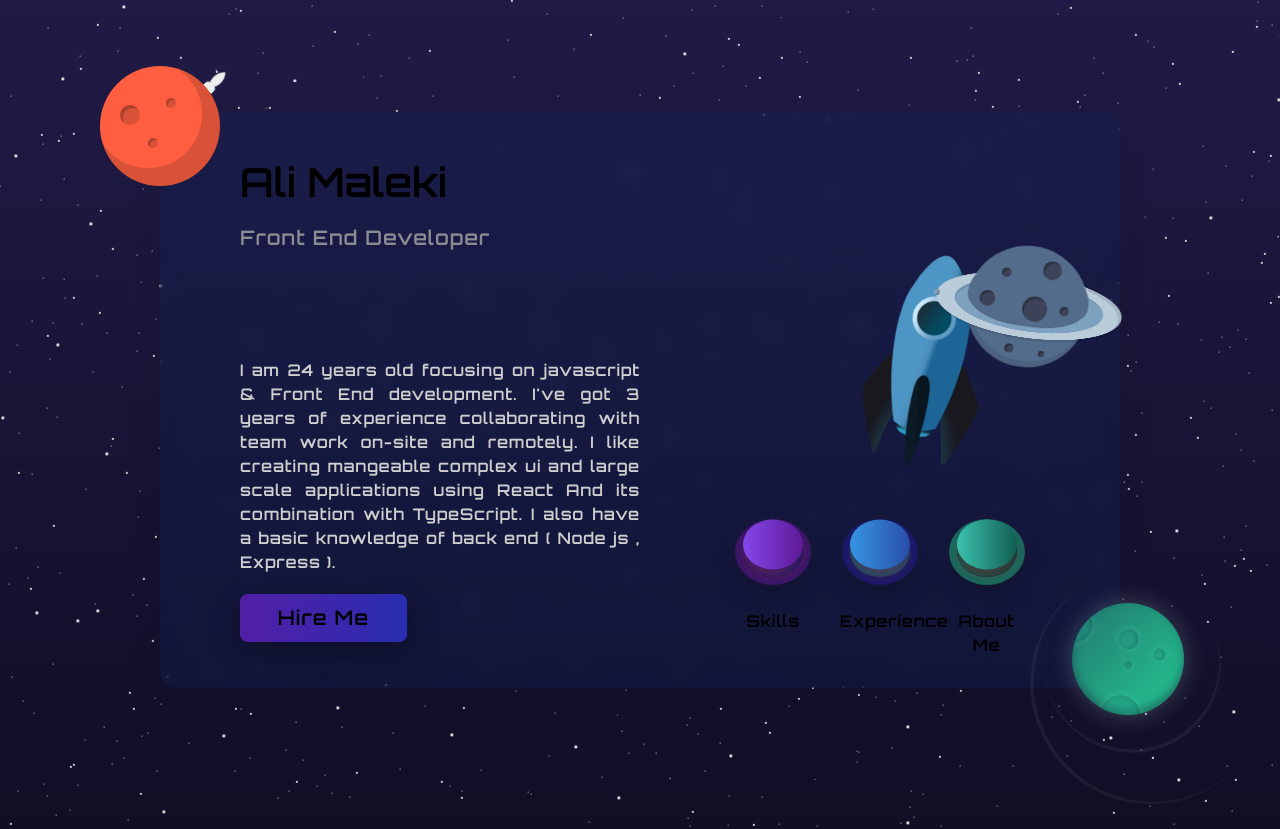
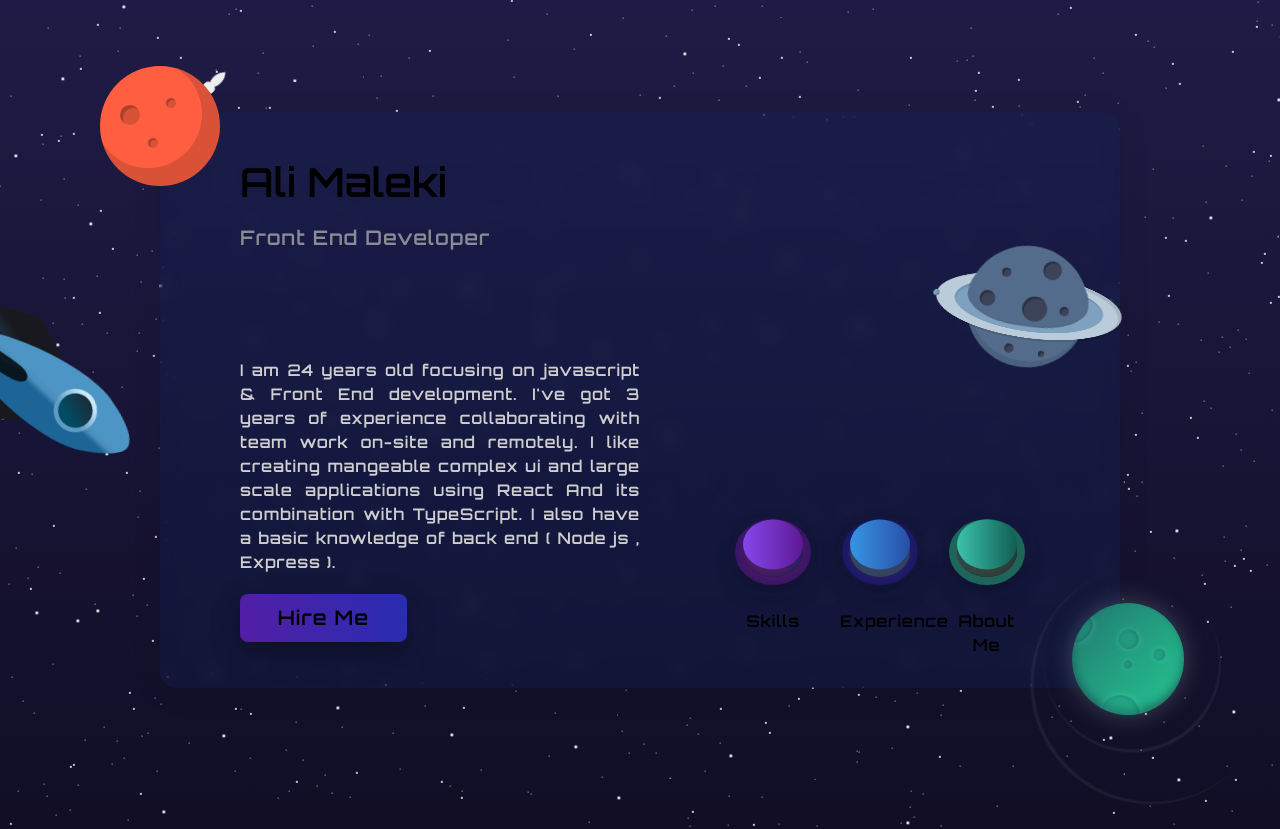
Before and after one commit to alimelllo/Portfolio, a Next.js app: page / in a window 1280 px wide. Shown: the top 829 px of the page. Built offline with nearby package versions, Linux system fonts and the light colour scheme.

Commit message:
rocket animation testing

```diff
--- a/src/pages/index.tsx
+++ b/src/pages/index.tsx
@@ -1,4 +1,4 @@
-import {RocketGreen as RocketGreen} from "@/Components/GeneralComponents/RocketGreen";
+import { RocketGreen as RocketGreen } from "@/Components/GeneralComponents/RocketGreen";
 
 export default function Home() {
 
@@ -34,6 +34,10 @@ export default function Home() {
           </div>
         </div>
 
+        <div className="absolute right-[25%] top-[20%]">
+          <RocketGreen />
+        </div>
+
         <div className='absolute font-[Orbit] z-[10] rounded-[5px] flex top-28 bottom-28 right-40 left-40 blure bg-gradient-to-tr from-[#02010874] to-[#12093074]'>
 
           <div className='flex flex-row w-full h-[100%] justify-between '>
@@ -54,9 +58,9 @@ export default function Home() {
             <div className='w-6/12 flex flex-col justify-center h-[100%] pt-10 items-center'>
 
               <div className='h-[70%] flex flex-row justify-around w-8/12 mx-auto'>
-                <div className="w-3/12 h-[90%]">
+                {/* <div className="w-3/12 h-[90%]">
                   <RocketGreen/>
-                </div>
+                </div> */}
 
               </div>
 
--- a/src/styles/globals.css
+++ b/src/styles/globals.css
@@ -1,7 +1,6 @@
 @tailwind base;
 @tailwind components;
 @tailwind utilities;
-
 
 @font-face {
   font-family: "Vazir";
@@ -32,10 +31,7 @@ body {
   margin: 0;
   -webkit-tap-highlight-color: transparent;
   background: linear-gradient(to bottom, #201b46 0%, #020107 100%);
-
-}
-
-
+}
 
 @media (prefers-color-scheme: dark) {
   html {
@@ -66,8 +62,6 @@ body {
 ::-webkit-scrollbar-thumb:hover {
   background: rgb(18, 57, 122);
 }
-
-
 
 .container {
   display: block;
@@ -1496,7 +1490,6 @@ body {
   animation: animShootingStar 10s linear infinite;
 }
 
-
 .shooting-stars-2 {
   z-index: 5;
   width: 5px;
@@ -1559,7 +1552,6 @@ body {
   width: 40%;
   height: 35%;
   overflow: hidden;
-
 }
 
 .space .mars {
@@ -1768,7 +1760,7 @@ body {
   0% {
     right: -10%;
     transform: scale(1.4, 1);
-    opacity: .3;
+    opacity: 0.3;
   }
   40% {
     right: 50%;
@@ -1836,11 +1828,6 @@ body {
     width: 14px;
   }
 }
-
-
-
-
-
 
 .planet_wraper {
   position: absolute;
@@ -1853,7 +1840,8 @@ body {
   border-radius: 50%;
 }
 .planet_shadow {
-  box-shadow: inset 0 -5px 10px rgba(22, 48, 64, 0.5), 0 0 1.5rem rgba(170, 194, 194, 0.3);
+  box-shadow: inset 0 -5px 10px rgba(22, 48, 64, 0.5),
+    0 0 1.5rem rgba(170, 194, 194, 0.3);
   background-image: linear-gradient(to top left, #24b88b 20%, #21776f);
 }
 .planet-green {
@@ -1864,12 +1852,14 @@ body {
   animation: rotate 15s linear infinite;
   overflow: hidden;
 }
-.planet_wraper::before, .planet_wraper::after {
-  content: '';
+.planet_wraper::before,
+.planet_wraper::after {
+  content: "";
   display: block;
   position: absolute;
   border-radius: 50%;
-  box-shadow: 0 0.1rem 0.1rem rgba(170, 194, 194, 0.1), inset 0 -0.1rem 0.1rem rgba(170, 194, 194, 0.1);
+  box-shadow: 0 0.1rem 0.1rem rgba(170, 194, 194, 0.1),
+    inset 0 -0.1rem 0.1rem rgba(170, 194, 194, 0.1);
   animation: rotate 5s linear infinite;
 }
 .planet_wraper::before {
@@ -1889,7 +1879,7 @@ body {
   position: relative;
   border-radius: 50%;
   background-color: #209b85;
-  box-shadow: inset 1px 1px 5px #163040, 0 0 7px #63eed2 ;
+  box-shadow: inset 1px 1px 5px #163040, 0 0 7px #63eed2;
   opacity: 0.3;
 }
 .crater:nth-of-type(1) {
@@ -1916,7 +1906,7 @@ body {
   width: 0.5rem;
   height: 0.5rem;
 }
-.crater:nth-of-type(5)  {
+.crater:nth-of-type(5) {
   top: 1.25rem;
   left: 3.5rem;
   width: 2rem;
@@ -1924,21 +1914,21 @@ body {
 }
 
 @keyframes rotate {
-  to { transform: rotate(360deg)}
-}
-
+  to {
+    transform: rotate(360deg);
+  }
+}
 
 .content {
   width: 300px;
   height: 300px;
   position: absolute;
   right: 5%;
-  top:5%;
+  top: 5%;
   display: flex;
   justify-content: center;
   align-items: center;
 }
-
 
 .content .planet {
   width: 65%;
@@ -1950,9 +1940,8 @@ body {
   align-items: center;
   transform-origin: center center;
   box-shadow: inset 2px -10px 0px rgba(0, 0, 0, 0.1);
-  animation: planet 7s ease-in infinite alternate;
-}
-
+  animation: planet 7s ease-in infinite forwards;
+}
 
 @keyframes planet {
   0% {
@@ -1964,9 +1953,8 @@ body {
     scale: 0.6; */
     transform: translateX(-50vw) rotate(55deg) translateY(80vh);
     scale: 1;
-
-  }
-  80%{
+  }
+  80% {
     z-index: 20;
   }
   100% {
@@ -1987,7 +1975,8 @@ body {
   align-items: center;
   justify-content: center;
   transform-origin: 33% center;
-  box-shadow: 2px -10px 0px rgba(0, 0, 0, 0.1), inset -5px -10px 0px rgba(0, 0, 0, 0.1);
+  box-shadow: 2px -10px 0px rgba(0, 0, 0, 0.1),
+    inset -5px -10px 0px rgba(0, 0, 0, 0.1);
   animation: ring 3s ease infinite;
 }
 @keyframes ring {
@@ -2109,15 +2098,11 @@ body {
   text-align: center;
 }
 
-
-.boxShadowLight{
-    -moz-box-shadow: 0 10px 30px rgba(0, 0, 0, 0.3);
-    -webkit-box-shadow: 0 10px 30px rgba(0, 0, 0, 0.3);
-    box-shadow: 0 10px 30px rgba(0, 0, 0, 0.3);
-
-}
-
-
+.boxShadowLight {
+  -moz-box-shadow: 0 10px 30px rgba(0, 0, 0, 0.3);
+  -webkit-box-shadow: 0 10px 30px rgba(0, 0, 0, 0.3);
+  box-shadow: 0 10px 30px rgba(0, 0, 0, 0.3);
+}
 
 .btn-class-name {
   --primary: 255, 90, 120;
@@ -2130,8 +2115,7 @@ body {
   touch-action: manipulation;
   border-radius: 100%;
   position: relative;
-  transition: .3s;
-
+  transition: 0.3s;
 }
 
 .btn-class-name .back {
@@ -2144,7 +2128,7 @@ body {
 }
 
 .btn-class-name .front {
-  box-shadow: 0 .5em 1em -0.2em rgba(var(--secondary), .5);
+  box-shadow: 0 0.5em 1em -0.2em rgba(var(--secondary), 0.5);
   border-radius: 100%;
   position: absolute;
   left: 0;
@@ -2157,27 +2141,19 @@ body {
   font-weight: 600;
   font-family: inherit;
   transform: translateY(-15%);
-  transition: .15s;
-
+  transition: 0.15s;
 }
 
 .btn-class-name:active .front {
   transform: translateY(0%);
   box-shadow: 0 0;
 }
-
-
-
-
-
-
-
 
 .animated-rocket {
   position: relative;
   height: 90%;
   width: 100%;
-  transform: rotate(-45deg);
+  z-index: 33;
 }
 
 .animated-rocket .rocket {
@@ -2270,26 +2246,21 @@ body {
   }
 }
 
-
-.rocketWaiting{
-  animation: rocketWaiting 7s ease infinite forwards;
+.rocketWaiting {
+  animation: rocketWaiting 10s infinite forwards;
 }
 
 @keyframes rocketWaiting {
   0% {
-    transform: translateX(0) rotate(-45deg) translateY(0);
-    z-index: 0;
-  }
-  25%{
-    z-index: 0;
- }
-  50% {
-    transform: translateX(-5vw) rotate(-290deg) translateY(110vh);
+    transform: translateX(0) rotate(0) translateY(0);
+  }
+  50%{
+    transform: translateX(-55vw) rotate(-265deg) translateY(40vh);
   }
   75%{
-    /* transform: translateX(-5vw) rotate(-340deg) translateY(60vh); */
-  }
-  100% {
-    transform: translateX(0) rotate(-405deg) translateY(0);
-  }
-}
+    z-index: 1;
+  }
+  100%{
+    transform: translateX(0) rotate(-360deg) translateY(0);
+  }
+}
```
